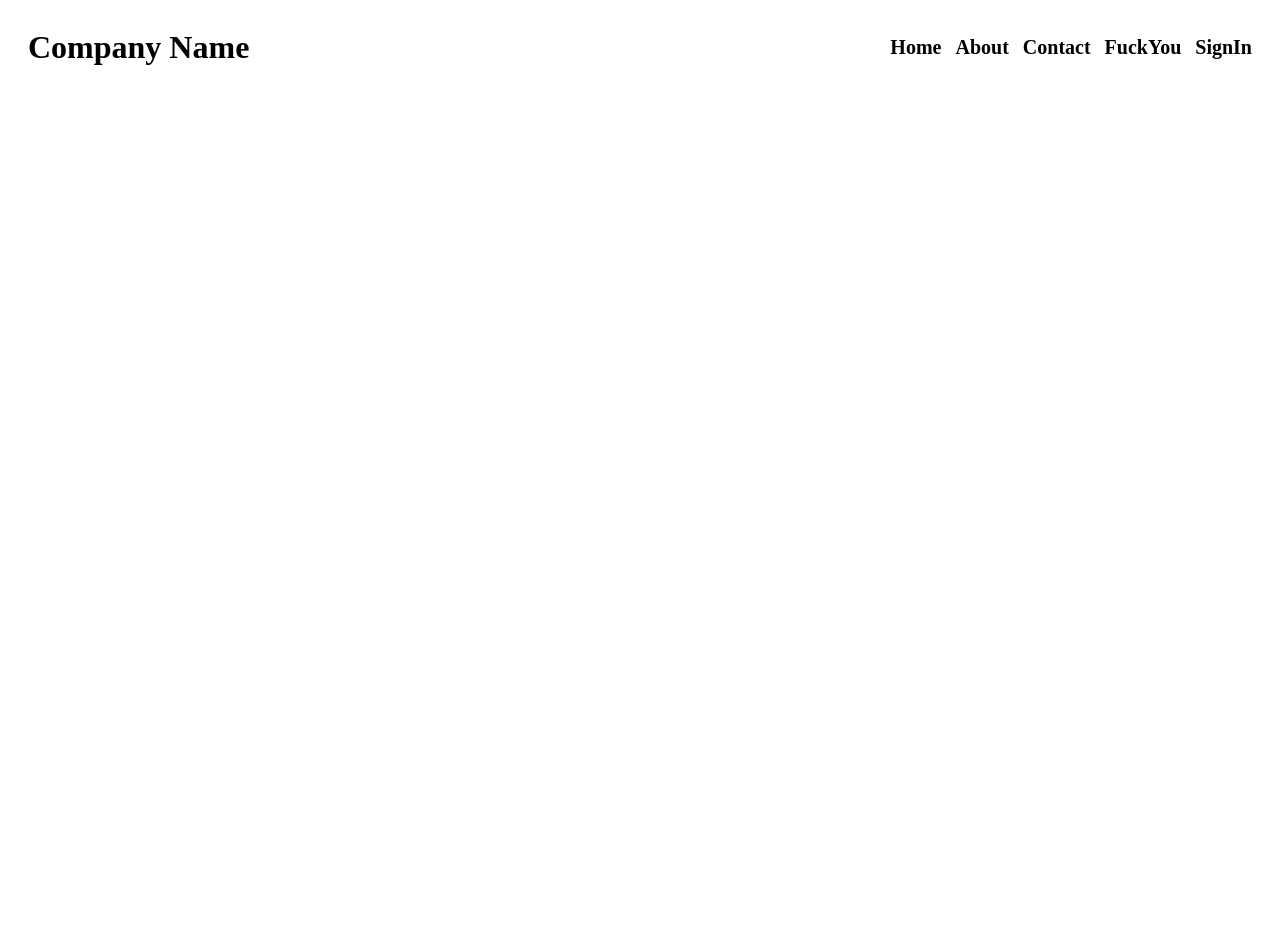
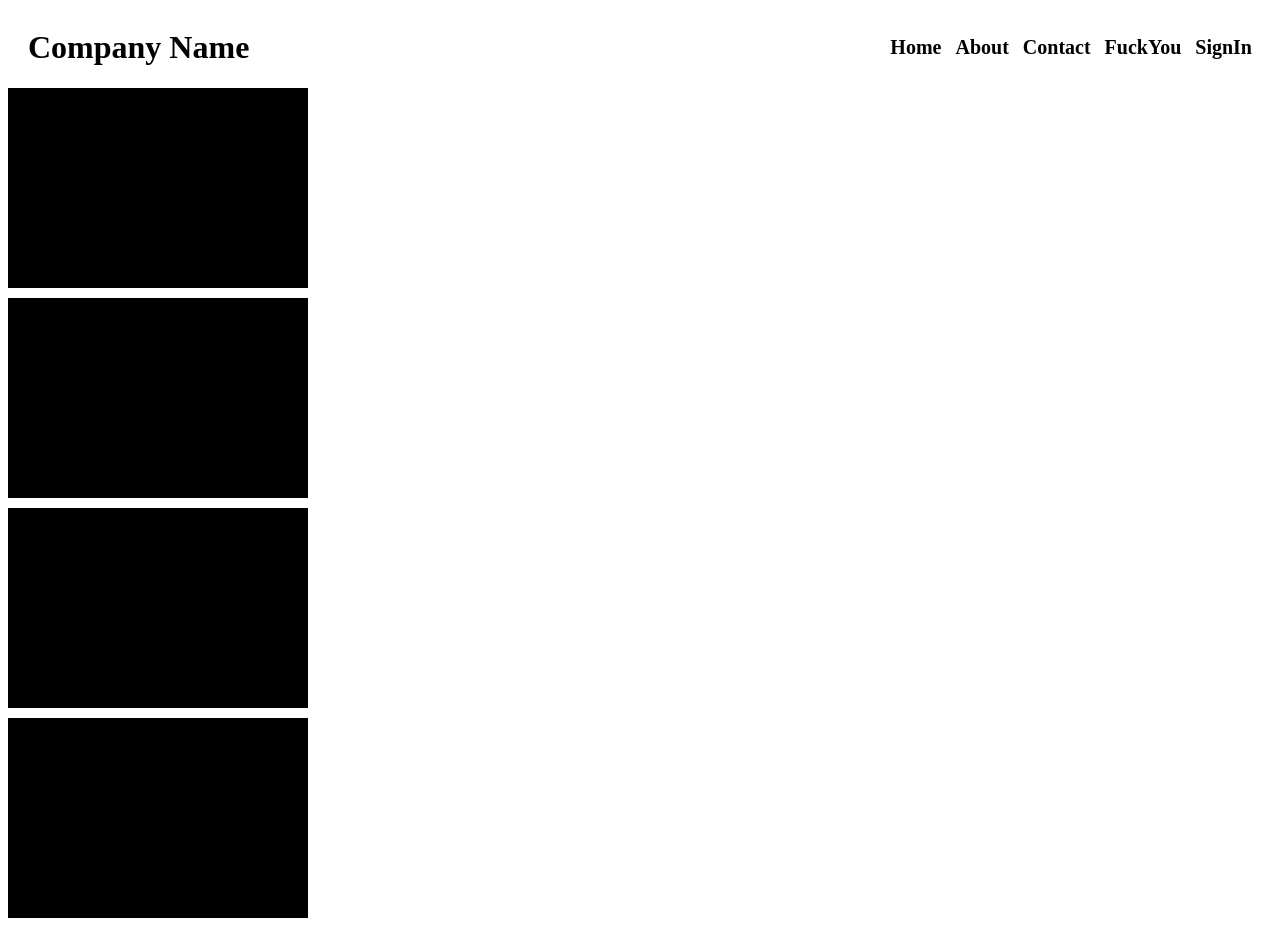
Before and after one commit to DevMushfiq007/VintageCar, a plain HTML site: page index.html in a window 1280 px wide. Before the commit the page ends 800 px from the top, so only its background shows below. Drawn offline with Linux system fonts and the light colour scheme.

Commit message:
third commit

```diff
--- a/index.css
+++ b/index.css
@@ -12,3 +12,10 @@ header {
   font-weight: bold;
   font-size: 20px;
 }
+
+.child1 {
+  height: 200px;
+  width: 300px;
+  background: #000;
+  margin-bottom: 10px;
+}
--- a/index.html
+++ b/index.html
@@ -20,7 +20,12 @@
       <a href="">SignIn</a>
     </div>
   </header>
-  <main></main>
+  <main>
+    <div class="child1">Box-1</div>
+    <div class="child1">Box-2</div>
+    <div class="child1">Box-3</div>
+    <div class="child1">Box-4</div>
+  </main>
   <footer></footer>
 
 </body>
```
